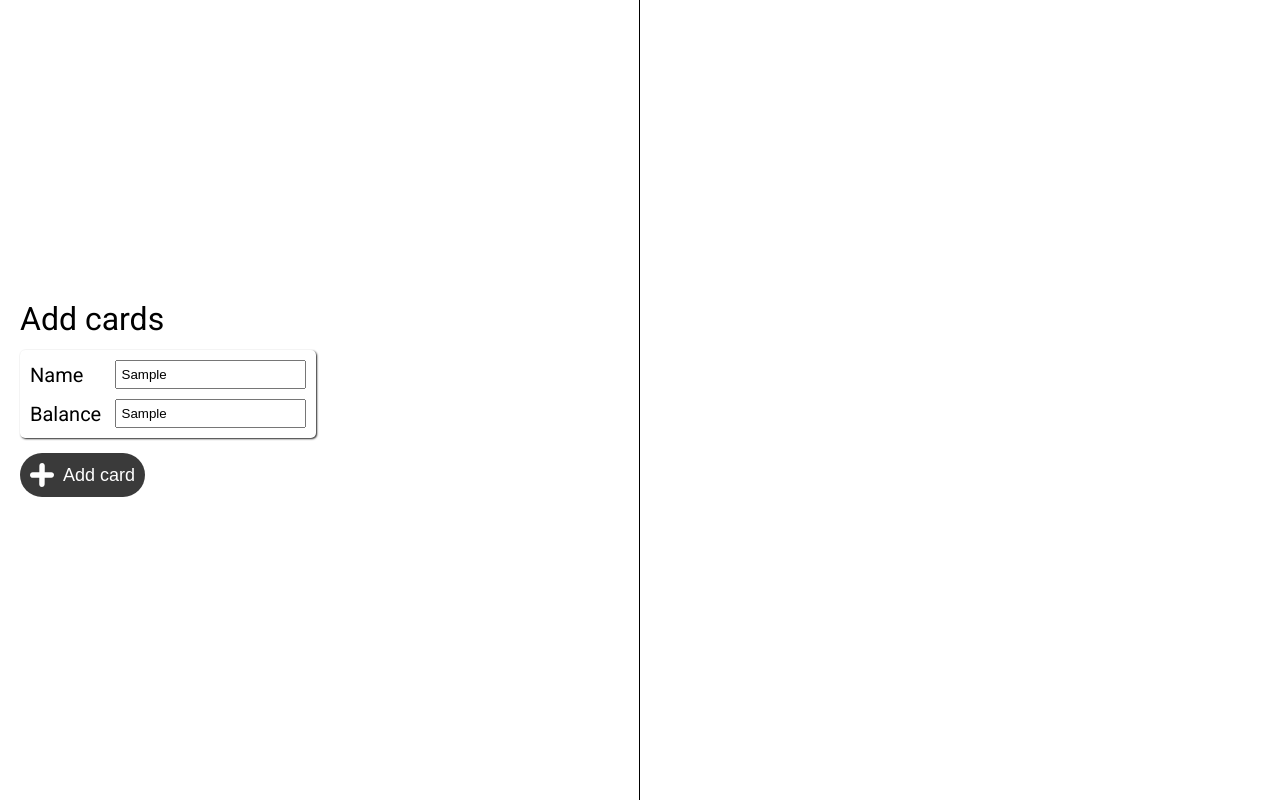
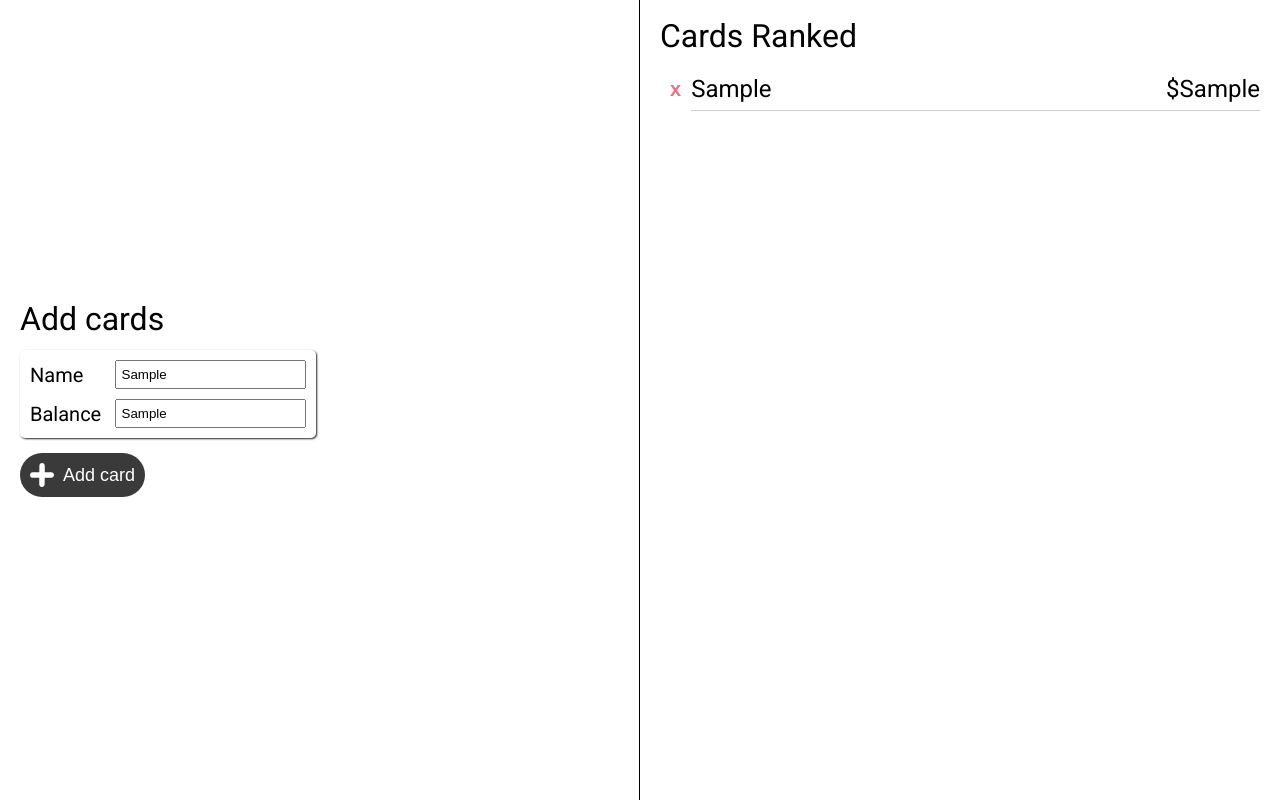
Before and after one commit to jdc-cunningham/plainjs, a plain HTML site: page credit-card-paydown-priority-calculator/index.html in a window 1280 px wide. Both pictures are taken after typing "Sample", "Sample" into the empty fields and a click on the button "Add card". Drawn offline with Linux system fonts and the light colour scheme.

Commit message:
added way to add/render basic cards, uses localStorage for persistence

```diff
--- a/credit-card-paydown-priority-calculator/index.html
+++ b/credit-card-paydown-priority-calculator/index.html
@@ -31,7 +31,7 @@
         </button>
       </div>
       <div class="app-wrapper-right">
-
+        <h2>Cards Ranked</h2>
       </div>
     </div>
     <script src="./scripts/ui.js" type="text/javascript"></script>
--- a/credit-card-paydown-priority-calculator/scripts/ui.js
+++ b/credit-card-paydown-priority-calculator/scripts/ui.js
@@ -1,9 +1,40 @@
-document.addEventListener("DOMContentLoaded", function() {
 class CardPaymentCalculator {
   constructor() {
     this.cardName = document.getElementById('card_name');
     this.cardBalance = document.getElementById('card_balance');
     this.addCardBtn = document.getElementById('add_card_btn');
+    this.addedCards = {};
+    this.cardContainerElem = document.querySelector('.app-wrapper-right');
+    this.userCards = JSON.parse(localStorage.getItem('user_cards'));
+  }
+
+  generateRandomStr(length) {
+    return Math.random().toString(36).substr(2, length);
+  }
+
+  isNumber() {
+    // checks integer or float from SO
+    var n = this.cardBalance.value;
+
+    if (n.indexOf('.') !== -1) {
+      n = parseFloat(n);
+    } else {
+      n = parseInt(n);
+    }
+
+    function isFloat(n) {
+      return n === +n && n !== (n|0);
+    }
+
+    function isInteger(n) {
+      return n === +n && n === (n|0);
+    }
+
+    if (isInteger(n) || isFloat(n)) {
+      return true;
+    }
+
+    return false;
   }
 
   getCardName() {
@@ -19,19 +50,72 @@ document.addEventListener("DOMContentLoaded", function() {
   }
 
   checkEmptyFields() {
-      if (this.cardName.value === '' || this.cardBalance === '') {
+    if (this.cardName.value === '' || this.cardBalance.value === '') {
       return true;
     }
     return false;
   }
+
+  // can this get stuck in a loop ?
+  checkIdAvailable(id) {
+    if (id in this.addedCards) {
+      this.checkIdAvailable(this.generateRandomStr(8)); // try again
+    } else {
+      return id;
+    }
   }
 
+  renderNewCard(cardId, useLocalStorage) {
+    var cardObj = useLocalStorage ? this.userCards[cardId] : this.addedCards[cardId],
+        cardElem = '<div class="right__card-block" data-card-id="' + cardId + '">' +
+          '<button type="button" class="card-block__delete-card">x</button>' +
+          '<div class="card-block__wrapper">' +
+            '<div class="card-block__name">' + cardObj.name + '</div>' +
+            '<div class="card-block__balance">$' + cardObj.balance + '</div>' +
+          '</div>' +
+        '</div>';
+
+    this.cardContainerElem.innerHTML += cardElem;
+  }
+
+  renderStoredCards() {
+    if (this.userCards) {
+      var userCards = this.userCards,
+          self = this;
+      Object.keys(userCards).map( function(key, index) {
+        self.renderNewCard(key, true);
+      });
+    }
+  }
+
+  updateStorage() {
+    localStorage.setItem('user_cards', JSON.stringify(this.addedCards));
+  }
+}
+
+document.addEventListener("DOMContentLoaded", function() {
   const app = new CardPaymentCalculator();
+
+  app.renderStoredCards();
 
   app.getAddCardBtn().addEventListener('click', function() {
     if (app.checkEmptyFields()) {
       alert('Please fill in all fields');
       return false;
     }
+
+    if (!app.isNumber()) {
+      alert('Please enter a number or decimal');
+    }
+
+    var cardId = app.checkIdAvailable(app.generateRandomStr(8));
+
+    app.addedCards[cardId] = {
+      name: app.cardName.value,
+      balance: app.cardBalance.value
+    };
+
+    app.renderNewCard(cardId, false);
+    app.updateStorage();
   });
 });
--- a/credit-card-paydown-priority-calculator/styles/basic-ui.css
+++ b/credit-card-paydown-priority-calculator/styles/basic-ui.css
@@ -89,3 +89,56 @@ body * {
   height: 24px;
   margin-right: 0.5em;
 }
+
+.right__card-block {
+  display: flex;
+  align-items: stretch;
+  justify-content: flex-start;
+  flex-wrap: wrap;
+  width: 100%;
+}
+
+.right__card-block:first-of-type {
+  margin-top: 1em;
+}
+
+.right__card-block .card-block__delete-card {
+  flex: 0 0 auto;
+  padding: 0.5em;
+  font-size: 1.25rem;
+  color: #DC143C;
+  font-weight: bold;
+  cursor: pointer;
+  background-color: transparent;
+  border: 0;
+  opacity: 0.6;
+}
+
+.right__card-block .card-block__delete-card:hover {
+  opacity: 1;
+}
+
+.right__card-block .card-block__wrapper {
+  display: flex;
+  align-items: center;
+  justify-content: flex-start;
+  flex-wrap: wrap;
+  flex: 1 0 auto;
+  width: 90%;
+  border-bottom: 1px solid #ccc;
+}
+
+.card-block__wrapper .card-block__name,
+.card-block__wrapper .card-block__balance {
+  font-weight: normal;
+  font-size: 1.5rem;
+}
+
+.card-block__wrapper .card-block__name {
+  width: 75%;
+}
+
+.card-block__wrapper .card-block__balance {
+  width: 25%;
+  text-align: right;
+}
```
Also changed, not shown: 1 other file. Lines whose indentation alone changed are shown as unchanged.
